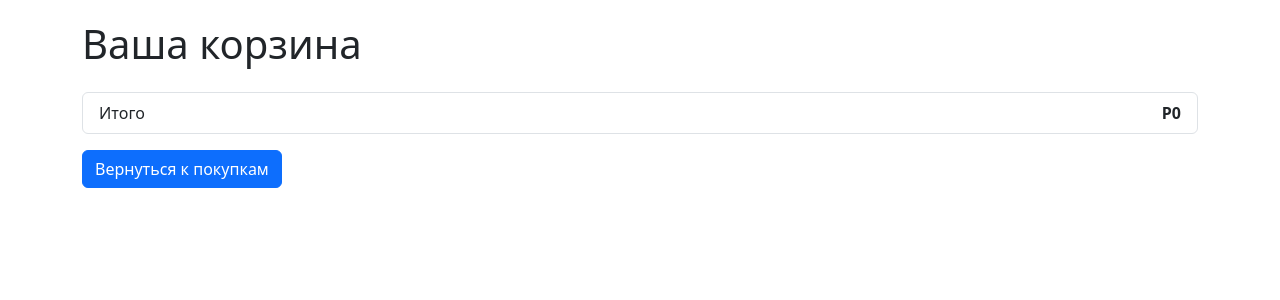
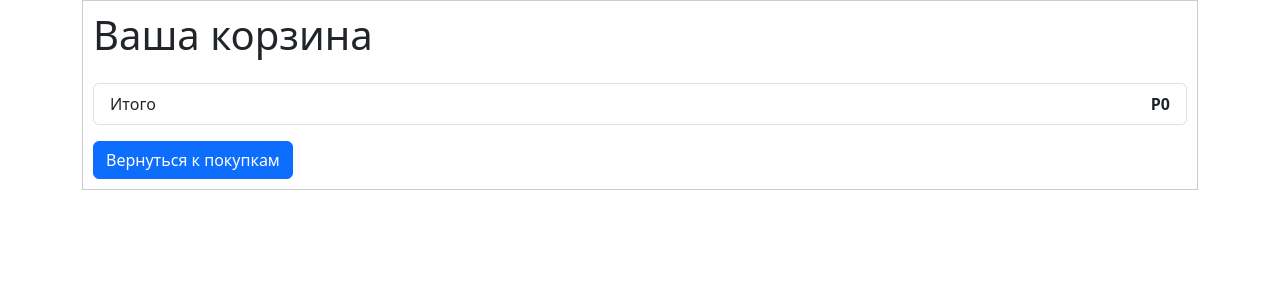
Before and after one commit to valakas228/repair_site_public, a Django app: page /store/cart/ in a window 1280 px wide. Shown: the top 300 px of the page. Run offline with Django 4.2, Linux system fonts and the light colour scheme; a user stored in the database is signed in; data comes from the database, SQL or seed files in the repository; data that the repository does not hold is empty; parts of the project's set-up code (start-up, migrations or seed data) failed here and were passed over; some libraries are stand-ins or nearby versions.

Commit message:
update cart.html

```diff
--- a/denis228/store/templates/store/cart.html
+++ b/denis228/store/templates/store/cart.html
@@ -7,10 +7,18 @@
     <title>Cart</title>
     <link href="https://cdn.jsdelivr.net/npm/bootstrap@5.3.0-alpha1/dist/css/bootstrap.min.css" rel="stylesheet">
     <style>
-        .cart {
-            margin-top: 20px;
-            margin-bottom: 20px;
-        }
+.cart {
+    border: 1px solid #ccc;
+    padding: 10px;
+    transition: opacity 0.3s ease;
+}
+
+.cart.show {
+    display: block;
+    opacity: 1;
+    display: none;
+}
+
     </style>
 </head>
 <body>
```
